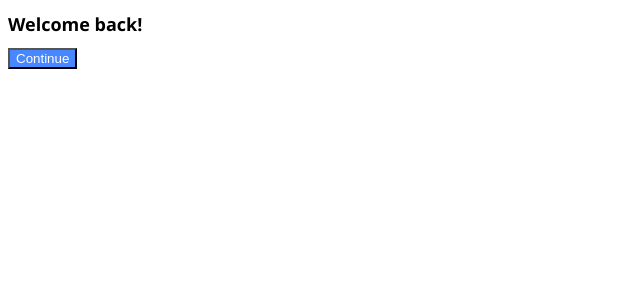
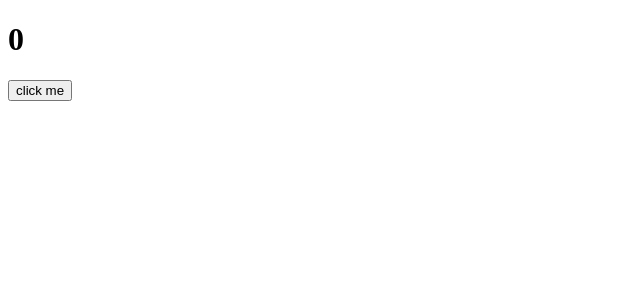
Before and after one commit to procendp/practiceReact, a React (Create React App) app in the folder react-for-me/: page / in a window 1280 px wide. Shown: the top 300 px of the page, without its empty margins (0-640 px from the left). Built offline with nearby package versions, Linux system fonts and the light colour scheme.

Commit message:
practiced how to use useEffect

```diff
--- a/react-for-me/src/App.js
+++ b/react-for-me/src/App.js
@@ -1,11 +1,16 @@
-import Button from "./Button";
-import styles from "./App.module.css";
+import { useState, useEffect } from "react";
 
 function App() {
+  const [counter, setValue] = useState(0);
+  const onClick = () => setValue((prev) => prev + 1);
+  console.log("i run all the time");
+  useEffect(() => {
+    console.log("CALL THE API");
+  }, []);
   return (
     <div>
-      <h1 className={styles.title}>Welcome back!</h1>
-      <Button text={"Continue"} />
+      <h1>{counter}</h1>
+      <button onClick={onClick}>click me</button>
     </div>
   );
 }
```
